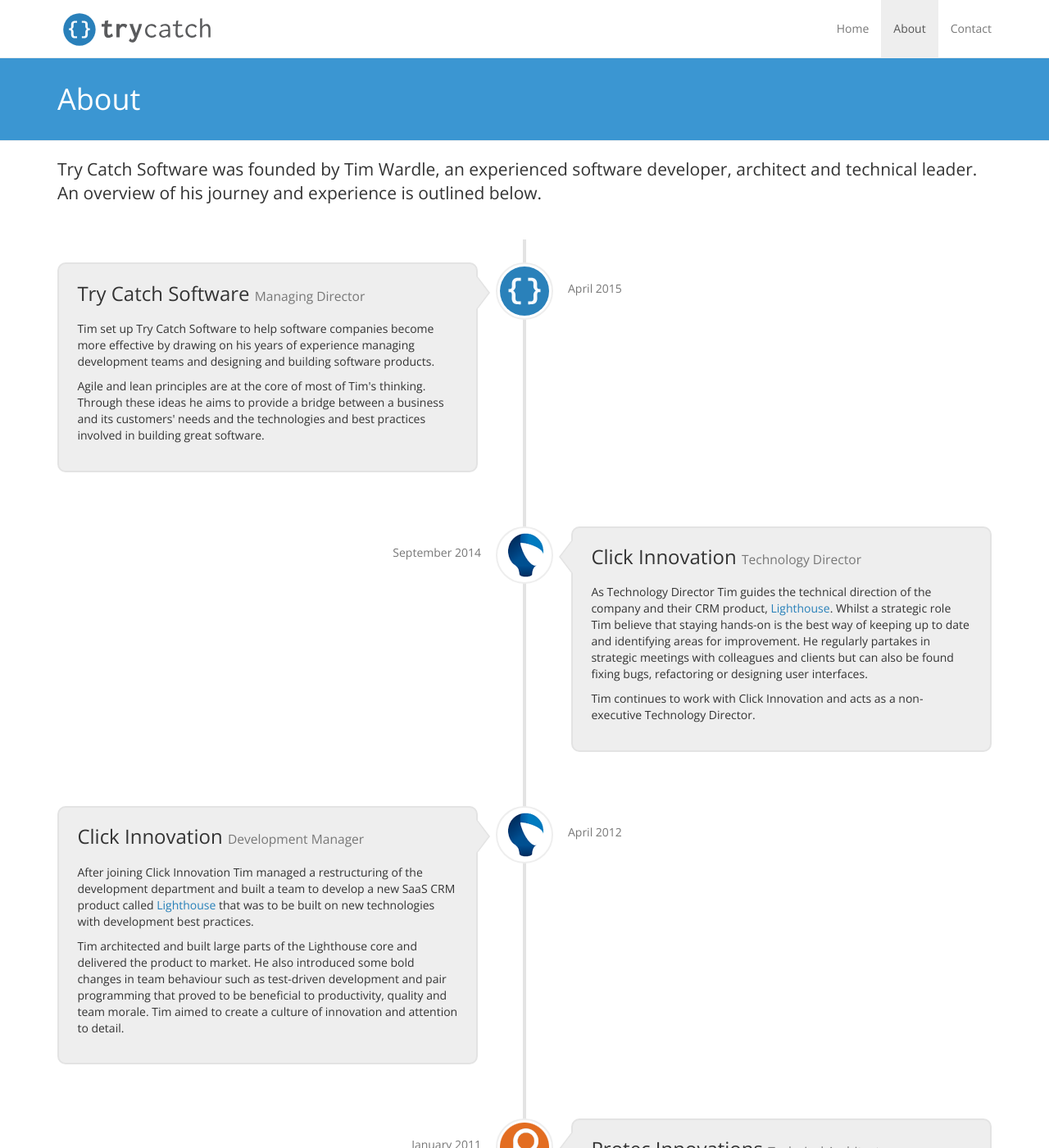
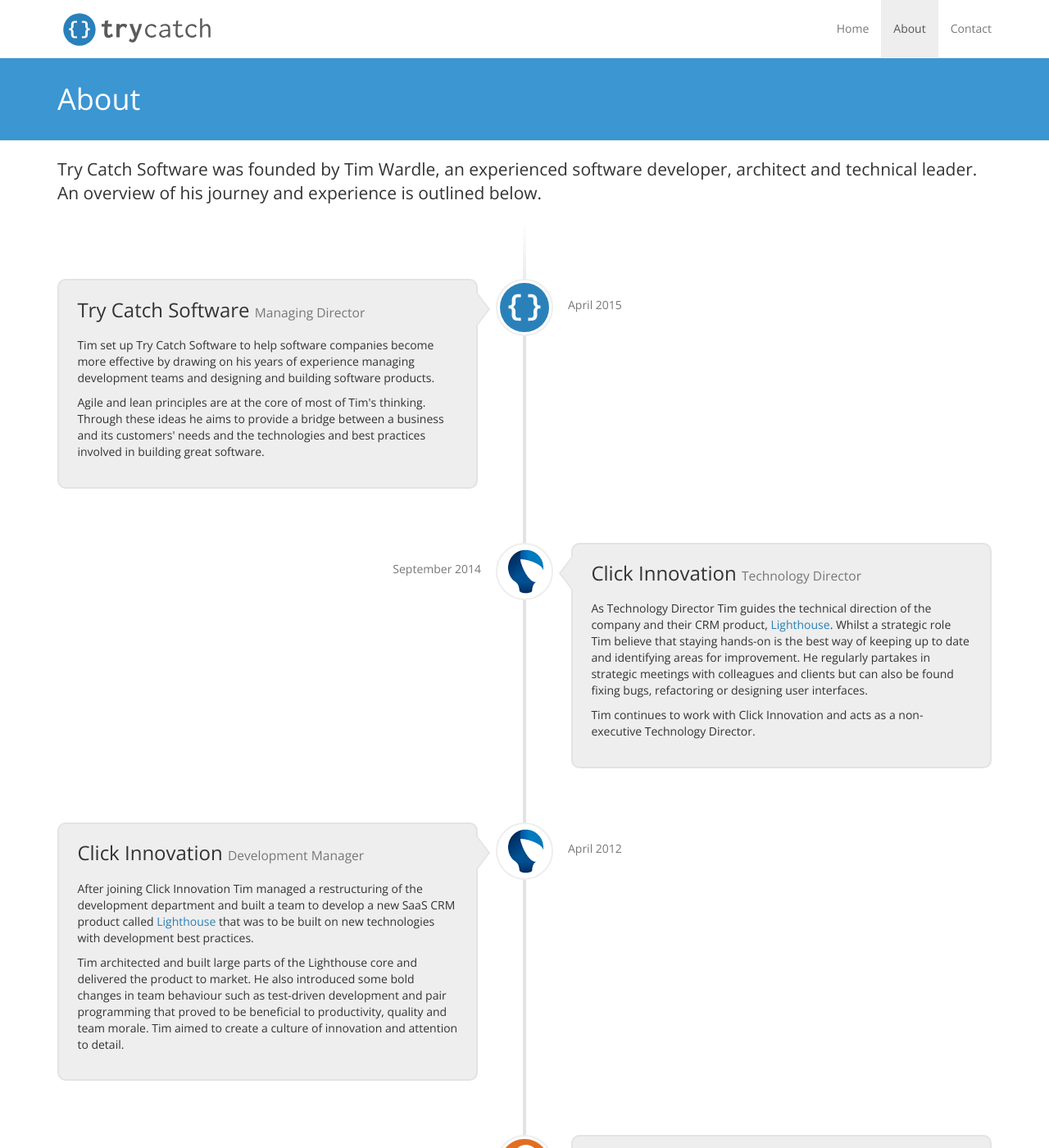
Before and after one commit to trycatchsoftware/trycatchsoftware.github.io, a Jekyll site: the page built from about.html, in a window 1280 px wide and 1400 px high. Shown: the whole window at 82% size. Built offline with Jekyll 4.4.1, drawn with Linux system fonts in a browser that asks for light colours; nearby versions of some CDN libraries.

Commit message:
Added fade to timeline.

```diff
--- a/_sass/_timeline.scss
+++ b/_sass/_timeline.scss
@@ -12,9 +12,7 @@ Main components
 
 #cd-timeline {
   position: relative;
-  padding: 2em 0;
-  margin-top: 2em;
-  margin-bottom: 2em;
+  padding: 5em 0;
 
   &::before {
     /* this is the vertical line */
@@ -25,6 +23,12 @@ Main components
     height: 100%;
     width: 4px;
     background: $well-border;
+    background: -moz-linear-gradient(top, $well-border 0%, $well-border 5%, $well-border 95%, rgba($well-border,0) 100%);
+    background: -webkit-gradient(linear, left top, left bottom, color-stop(0%,rgba(30,87,153,1)), color-stop(100%,rgba(125,185,232,1)));
+    background: -webkit-linear-gradient(top, rgba($well-border,0) 0%, $well-border 5%, $well-border 95%, rgba($well-border,0) 100%);
+    background: -o-linear-gradient(top, rgba($well-border,0) 0%, $well-border 5%, $well-border 95%, rgba($well-border,0) 100%);
+    background: -ms-linear-gradient(top, rgba($well-border,0) 0%, $well-border 5%, $well-border 95%, rgba($well-border,0) 100%);
+    background: linear-gradient(to bottom, rgba($well-border,0) 0%, $well-border 5%, $well-border 95%, rgba($well-border,0) 100%);
   }
 }
 
@@ -95,9 +99,6 @@ Main components
 
 @media only screen and (min-width: 1170px) {
   #cd-timeline {
-    margin-top: 3em;
-    margin-bottom: 3em;
-
     &::before {
       left: 50%;
       margin-left: -2px;
```
